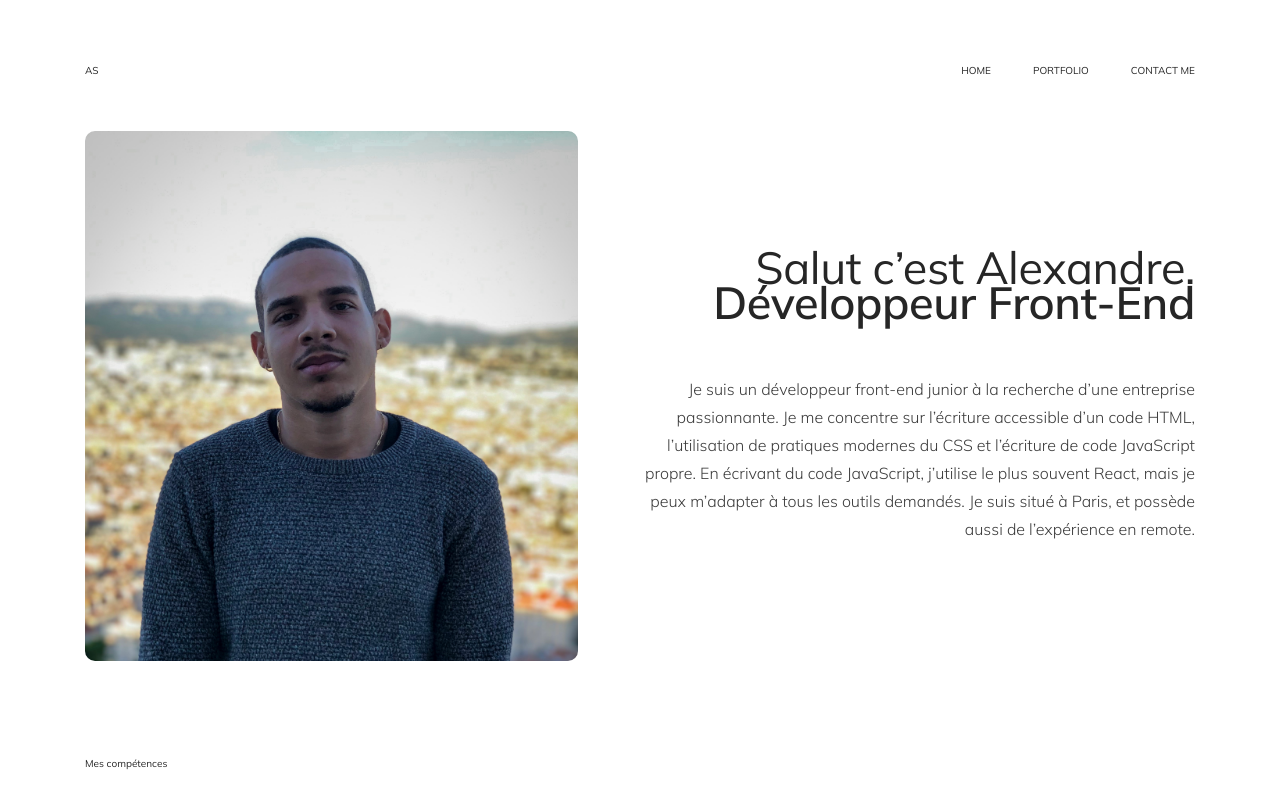
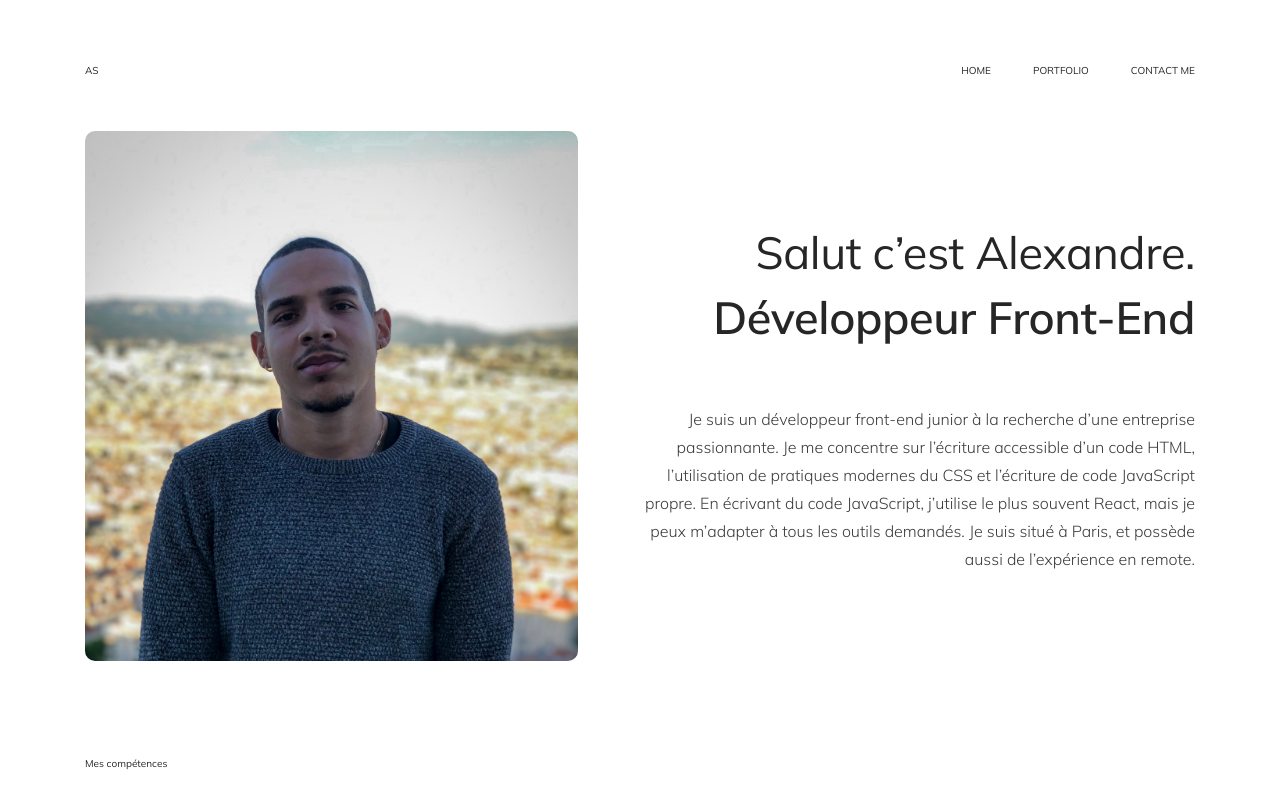
Before and after one commit to Alexandre-st/Portfolio, a React (Vite) app: page / in a window 1280 px wide. Shown: the top 800 px of the page. Built offline with nearby package versions, Linux system fonts and the light colour scheme.

Commit message:
Fix and margin error for the title

```diff
--- a/src/styles/pages/_homepage.scss
+++ b/src/styles/pages/_homepage.scss
@@ -32,12 +32,14 @@
 
       @include mq(laptop) {
         margin-bottom: 3.5rem;
+        line-height: 5.5rem;
         font-size: 3.5rem;
       }
 
       @include mq(desktop) {
+        margin-bottom: 5.5rem;
+        line-height: 6.5rem;
         font-size: 4.5rem;
-        margin-bottom: 5.5rem;
       }
 
       &-span {
```
